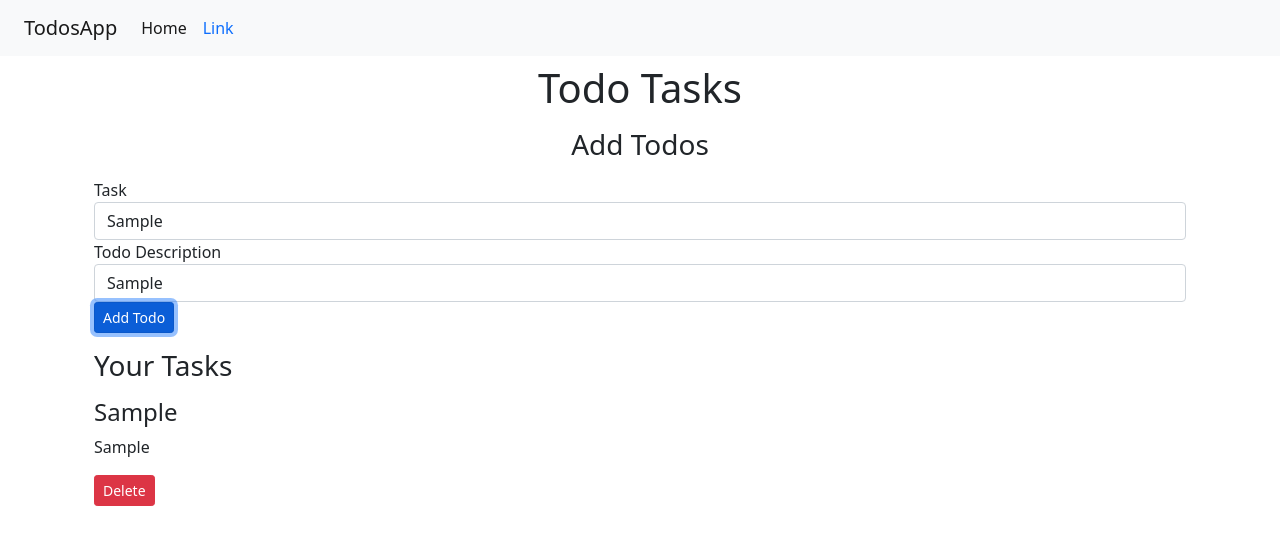
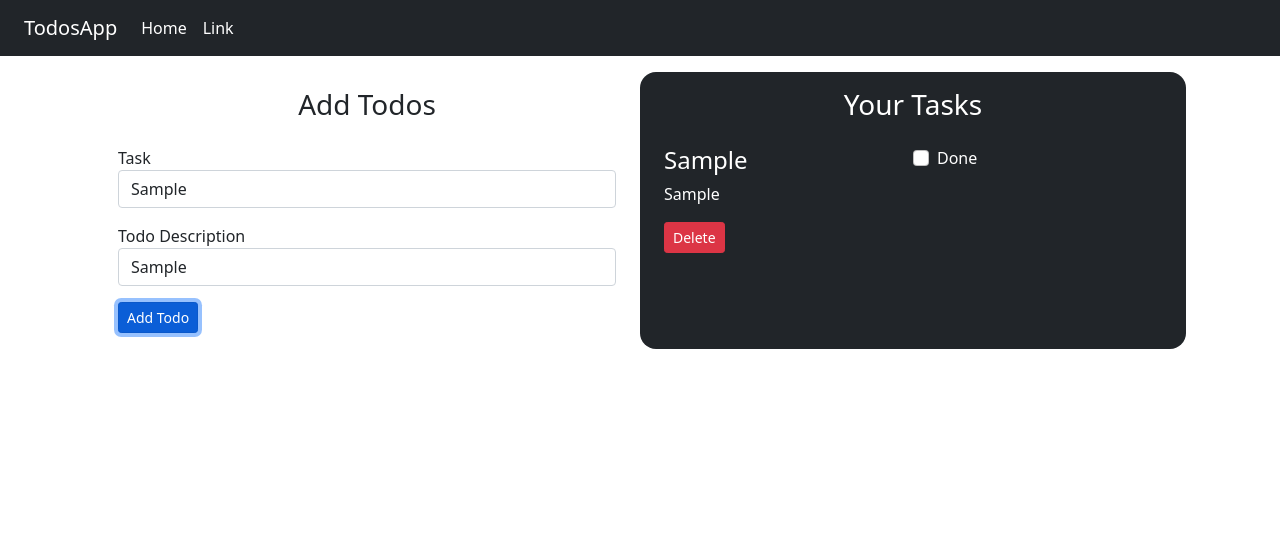
Before and after one commit to Aayush-Bajirao/TodoList-Angular, an Angular app: page / in a window 1280 px wide. Both pictures are taken after typing "Sample", "Sample" into the empty fields and a click on the button "Add Todo". Shown: the top 544 px of the page. Built offline with nearby package versions, Linux system fonts and the light colour scheme.

Commit message:
Added Mark as Done

```diff
--- a/src/app/MyComponents/add-todo/add-todo.component.html
+++ b/src/app/MyComponents/add-todo/add-todo.component.html
@@ -1,11 +1,11 @@
 <!--<h4>Add Your Todo</h4>-->
-<div class="my-3">
-<form (ngSubmit)="onSubmit()" class="text-left">
-    <div class="form-group">
+<div class="my-3 container-fluid">
+  <form (ngSubmit)="onSubmit()" class="text-left">
+    <div class="my-3 form-group">
       <label for="title">Task</label>
       <input type="text" [(ngModel)]="title" class="form-control" id="title" name="title" aria-describedby="emailHelp">
     </div>
-    <div class="form-group">
+    <div class="my-3 form-group">
       <label for="desc">Todo Description</label>
       <input type="text" [(ngModel)]="desc" class="form-control" name="desc" id="desc">
     </div>
--- a/src/app/MyComponents/todo-item/todo-item.component.css
+++ b/src/app/MyComponents/todo-item/todo-item.component.css
@@ -0,0 +1,4 @@
+.strike{
+    text-decoration: line-through;
+    text-decoration-color: black;
+}
--- a/src/app/MyComponents/todo-item/todo-item.component.html
+++ b/src/app/MyComponents/todo-item/todo-item.component.html
@@ -1,5 +1,13 @@
-<div class="my-3">
-    <h4>{{todo.title}}</h4>
-    <p>{{todo.desc}}</p>
-    <button (click)="onClick(todo)" class="btn btn-sm btn-danger">Delete</button>
+<div class="my-3 text-white border-white d-flex">
+    <div class="w-50">
+        <h4 [ngClass]="{'strike': !todo.active}">{{todo.title}}</h4>
+        <p>{{todo.desc}}</p>
+        <button (click)="onClick(todo)" class="btn btn-sm btn-danger">Delete</button>
+    </div>
+    <div class="w-50 form-group form-check">
+
+            <input type="checkbox" class="form-check-input" id="exampleCheck1" (click)="onCheckboxClick(todo)" [checked]="!todo.active">
+            <label class="form-check-label" for="exampleCheck1">Done</label>
+
+    </div>
 </div>
--- a/src/app/MyComponents/todo-item/todo-item.component.ts
+++ b/src/app/MyComponents/todo-item/todo-item.component.ts
@@ -11,6 +11,8 @@ export class TodoItemComponent implements OnInit {
 
   @Input() todo!: Todo;
   @Output() todoDelete: EventEmitter<Todo> = new EventEmitter();
+  @Output() todoCheckbox: EventEmitter<Todo> = new EventEmitter();
+
 
 
   constructor() {
@@ -24,4 +26,9 @@ export class TodoItemComponent implements OnInit {
     this.todoDelete.emit(todo);
     console.log("Onclick is triggered")
   }
+
+  onCheckboxClick(todo: Todo){
+    this.todoCheckbox.emit(todo);
+  }
+
 }
--- a/src/app/MyComponents/todos/todos.component.html
+++ b/src/app/MyComponents/todos/todos.component.html
@@ -1,12 +1,19 @@
-<h3 class="text-center">Add Todos</h3>
-<app-add-todo (todoAdd)="addTodo($event)"></app-add-todo>
-<h3>Your Tasks</h3>
+<div class="d-flex mt-3">
+    <div class="w-50">
+        <h3 class="text-center my-3 mb-4">Add Todos</h3>
+        <app-add-todo (todoAdd)="addTodo($event)"></app-add-todo>
+    </div>
 
-<!--Displaying message about todos being null-->
-<div *ngIf="this.todos.length === 0 else elseBlock">You Are Upto Your Tasks.</div>
+    <div class="text-white bg-dark rounded-4 px-4 w-50">
+        <h3 class="text-center my-3 mb-4">Your Tasks</h3>
+        <!--Displaying message about todos being null-->
+        <div *ngIf="this.todos.length === 0 else elseBlock"><div class="text-center">  You Are Upto Your Tasks.</div></div>
 
-<ng-template #elseBlock>
-    <div *ngFor="let todo of todos">
-        <app-todo-item [todo]="todo" (todoDelete)="deleteTodo($event)"></app-todo-item>
+        <ng-template #elseBlock>
+            <div *ngFor="let todo of todos">
+                <app-todo-item [todo]="todo" (todoDelete)="deleteTodo($event)" (todoCheckbox)="toggleTodo($event)">
+                </app-todo-item>
+            </div>
+        </ng-template>
     </div>
-</ng-template>
+</div>
--- a/src/app/MyComponents/todos/todos.component.ts
+++ b/src/app/MyComponents/todos/todos.component.ts
@@ -37,4 +37,10 @@ export class TodosComponent implements OnInit {
     localStorage.setItem("todos",JSON.stringify(this.todos));
   }
 
+  toggleTodo(todo:Todo){
+    const index = this.todos.indexOf(todo);
+    this.todos[index].active = !this.todos[index].active;
+    localStorage.setItem("todos",JSON.stringify(this.todos));
+  }
+
 }
--- a/src/app/app.component.html
+++ b/src/app/app.component.html
@@ -1,7 +1,7 @@
 <div>
-  <nav class="navbar navbar-expand-lg bg-light">
+  <nav class="navbar navbar-expand-lg  bg-dark">
     <div class="container-fluid">
-      <a class="navbar-brand" href="#">TodosApp</a>
+      <a class="navbar-brand text-white" href="#">TodosApp</a>
       <button class="navbar-toggler" type="button" data-bs-toggle="collapse" data-bs-target="#navbarSupportedContent"
         aria-controls="navbarSupportedContent" aria-expanded="false" aria-label="Toggle navigation">
         <span class="navbar-toggler-icon"></span>
@@ -9,17 +9,19 @@
       <div class="collapse navbar-collapse" id="navbarSupportedContent">
         <ul class="navbar-nav me-auto mb-2 mb-lg-0">
           <li class="nav-item">
-            <a class="nav-link active" aria-current="page" href="#">Home</a>
+            <a class="nav-link active text-white" aria-current="page" href="#">Home</a>
           </li>
           <li class="nav-item">
-            <a class="nav-link" href="#">Link</a>
+            <a class="nav-link text-white" href="#">Link</a>
           </li>
         </ul>
       </div>
     </div>
   </nav>
-  <h1 class="text-center mb-3 mt-2">Todo Tasks</h1>
-    <div class="container ">
-      <app-todos></app-todos>
+
+      <div class="container">
+        <app-todos></app-todos>
+
+
     </div>
 </div>
```
